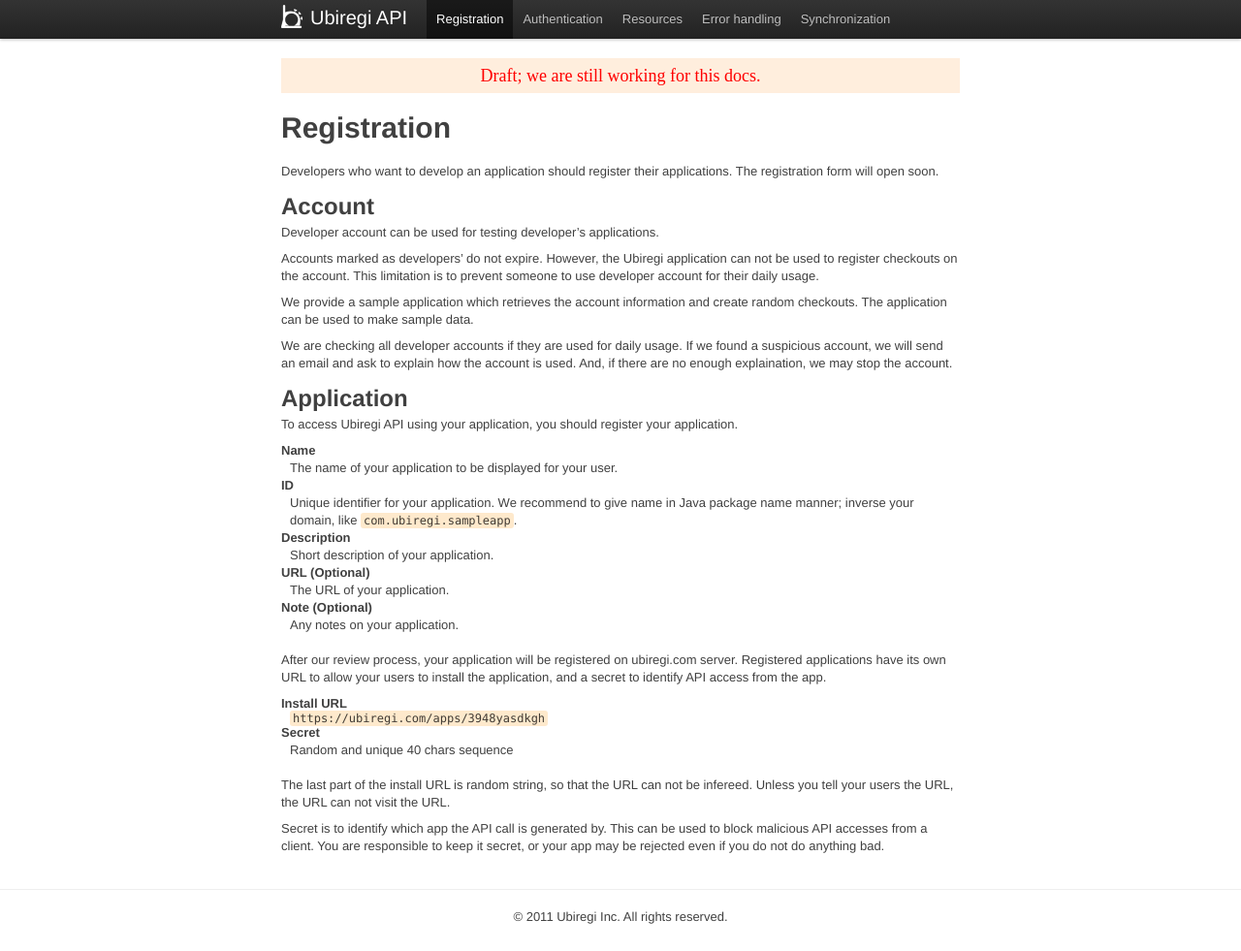
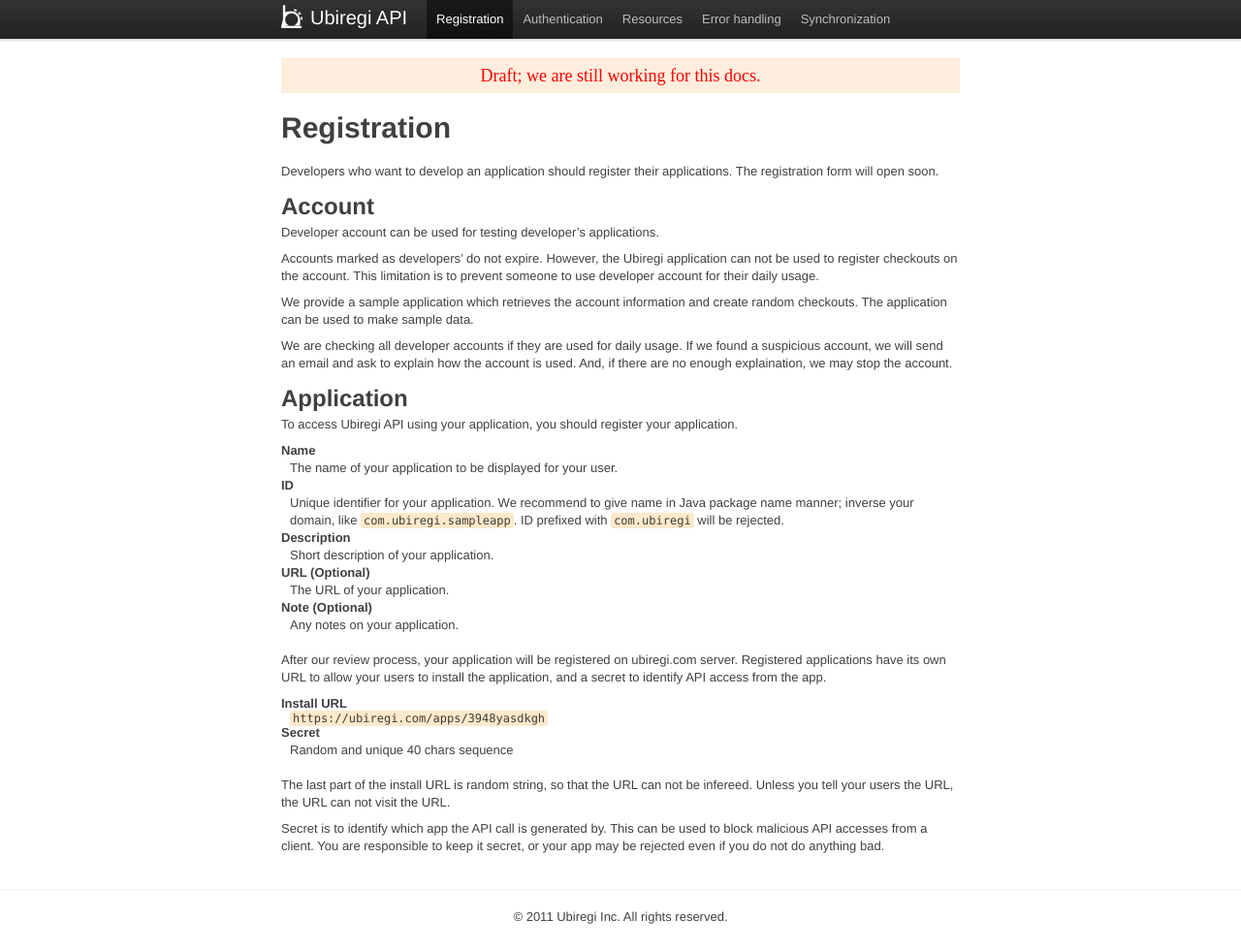
Before and after one commit to soutaro/ubiregi-api, a Jekyll site: the page built from registration.md, in a window 1280 px wide and 981 px high. Shown: the whole window at 97% size. Built offline with Jekyll 4.4.1, drawn with Linux system fonts in a browser that asks for light colours.

Commit message:
Limitation that ID can not be started with `com.ubiregi`

```diff
--- a/registration.md
+++ b/registration.md
@@ -34,6 +34,7 @@
 ID
 : Unique identifier for your application.
   We recommend to give name in Java package name manner; inverse your domain, like `com.ubiregi.sampleapp`.
+  ID prefixed with `com.ubiregi` will be rejected.
 
 Description
 : Short description of your application.
```
